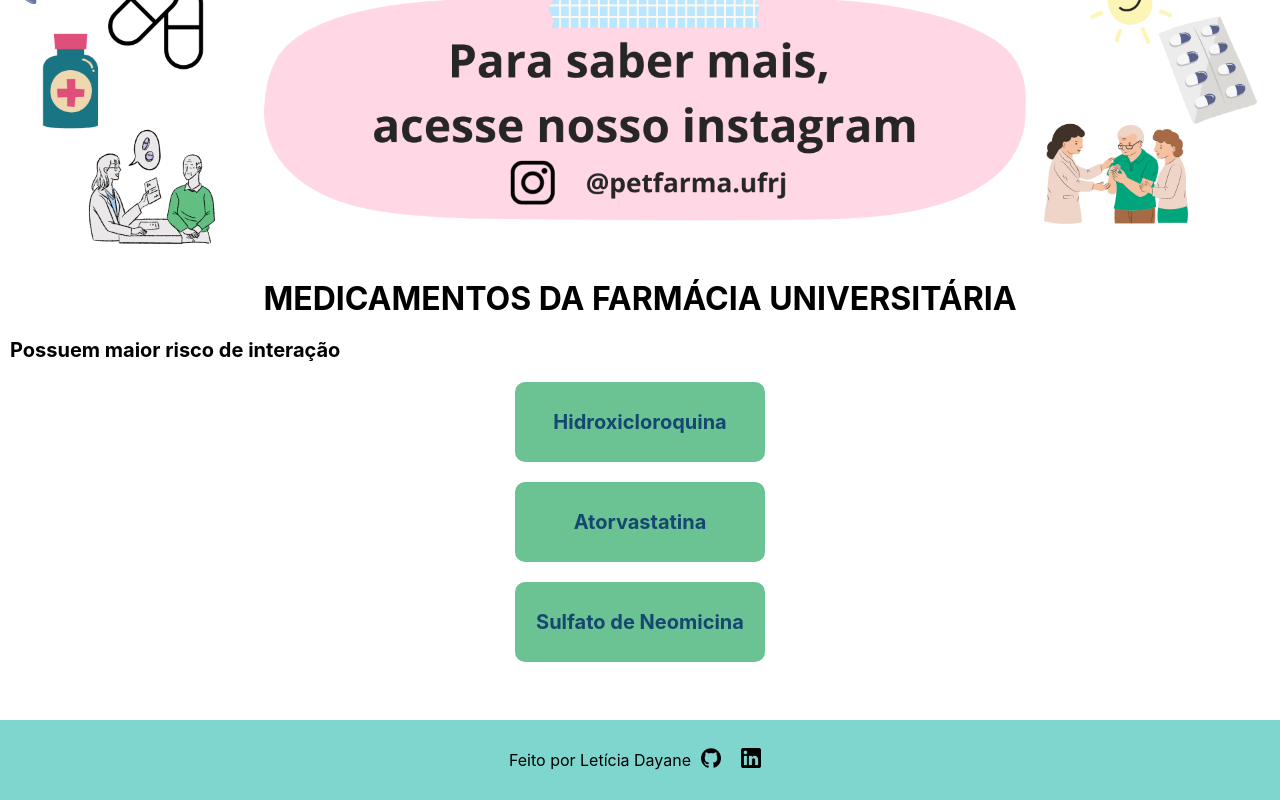
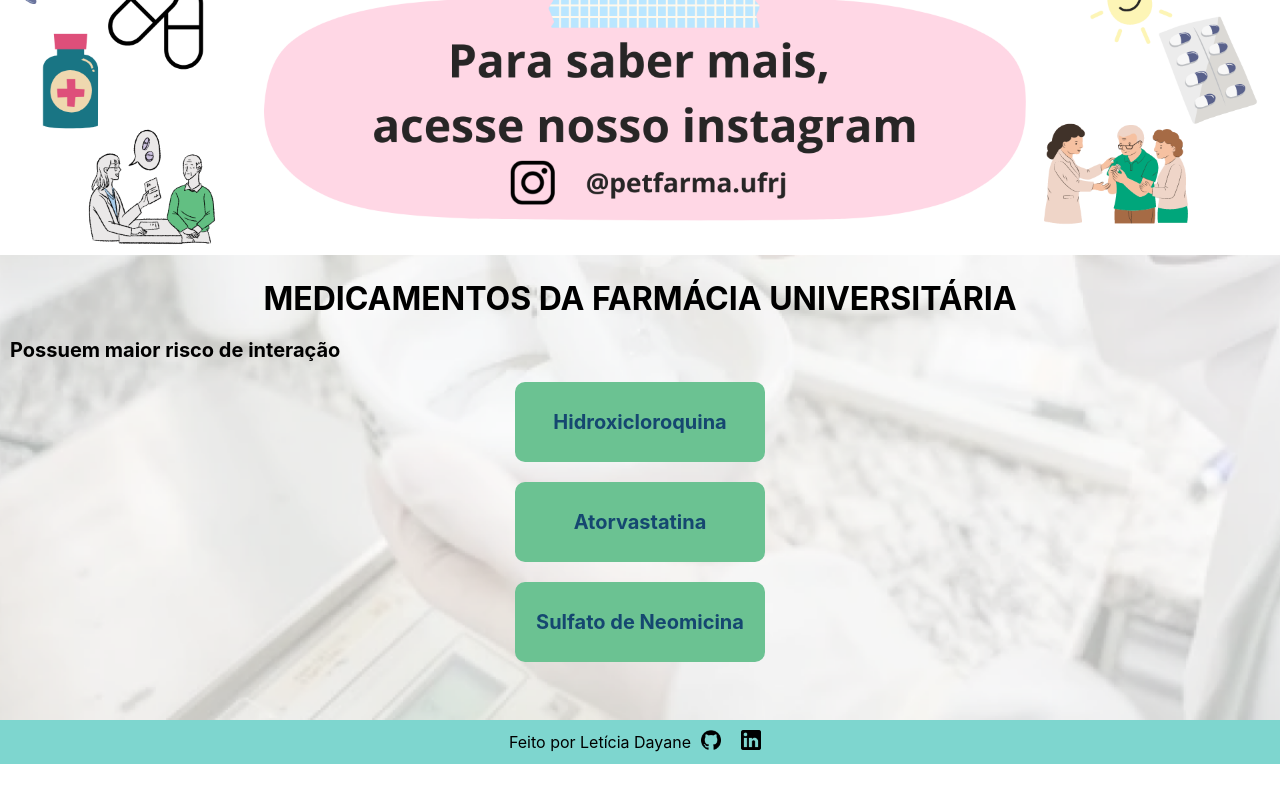
Before and after one commit to letdayy/PET-Farma, a React (Create React App) app: page / in a window 1280 px wide. Shown: the part 411-1211 px from the top of the page. After the commit the page ends 1175 px from the top, so only its background shows below. Built offline with nearby package versions, Linux system fonts and the light colour scheme.

Commit message:
conserto do footer da página inicial

```diff
--- a/src/components/Footer/index.jsx
+++ b/src/components/Footer/index.jsx
@@ -5,14 +5,14 @@ import linkedin from '../../images/linkedin.png';
 
 const Foot = styled.footer`
   background-color: #7ED6CF;
-  height: 80px;
+  /* height: 50px; */
   width: 100%;
   display: flex;
   justify-content: center;
   align-items: center;
+  /* position: fixed;
   left: 0;
-  bottom: 0;
-  margin-top: 3rem;
+  bottom: 0; */
 
   img {
     width: 20px;
--- a/src/pages/Home/index.jsx
+++ b/src/pages/Home/index.jsx
@@ -3,8 +3,14 @@ import SlidePrincipal from '../../images/petfarma.png';
 import styled from 'styled-components';
 import Nav from "../../components/Header";
 import Footer from "../../components/Footer";
+import backgroundWhite from "../../images/backgroundWhite.png";
 
-
+const Main = styled.main`
+  background-image: url(${backgroundWhite});
+  background-size: cover;
+  background-position: center;
+  padding-bottom: 3rem;
+`
 
 const ImgSlide = styled.img`
 width: 100%;
@@ -54,7 +60,7 @@ export default function Home() {
     <>
       <body>
       <Nav />
-      <main>
+      <Main>
 
 
               <ImgSlide src={SlidePrincipal} alt="Slide principal"/>
@@ -73,8 +79,10 @@ export default function Home() {
             <ItemLink to="#"><Item>Sulfato de Neomicina</Item></ItemLink>
           </Itens>
 
-          <Footer />
-      </main>
+
+      </Main>
+
+      <Footer />
       </body>
     </>
   );
--- a/src/pages/Medication/index.jsx
+++ b/src/pages/Medication/index.jsx
@@ -31,6 +31,7 @@ const Main = styled.main`
   background-size: cover;
   background-position: center;
   height: 100vh;
+  padding-bottom: 3rem;
 `
 
 const Subtitle = styled.h3`
```
